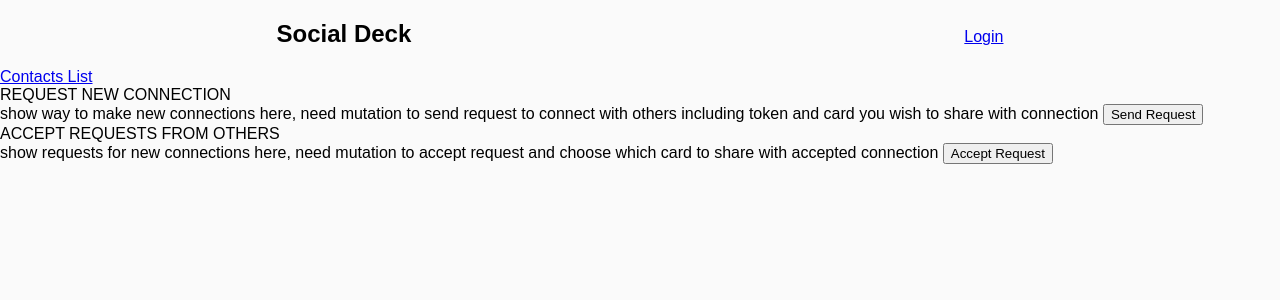
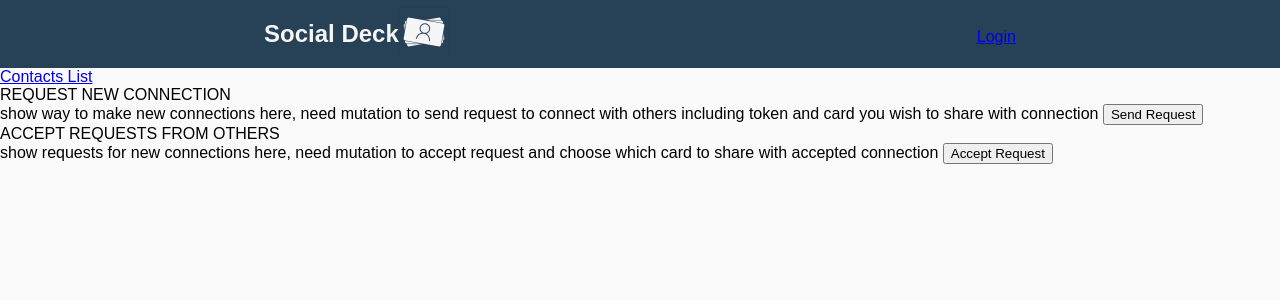
Before and after one commit to SocialDeck/socialdeck-frontend, a React (Create React App) app in the folder socialdeck-fe-app/: page /contacts/connections in a window 1280 px wide. Shown: the top 300 px of the page. Built offline with nearby package versions, Linux system fonts and the light colour scheme.

Commit message:
initial styling to nav bar

```diff
--- a/socialdeck-fe-app/src/App.css
+++ b/socialdeck-fe-app/src/App.css
@@ -9,7 +9,26 @@ body {
   flex-wrap: wrap;
   justify-content: space-around;
   align-items: baseline;
+  background-color: #274156;
+  color: #F5F5F5;
 }
+
+.navLinks {
+  color: #F5F5F5;
+  text-decoration: none;
+}
+
+.topRow {
+  display: flex;
+}
+
+.topLogo {
+  margin-top: 7px;
+  max-width: 50px;
+  max-height: 50px;
+}
+
+
 
 .loginForm {
   display: flex;
@@ -37,11 +56,6 @@ border: 1px solid black;
    padding: 1vh;
    border: 1px solid black;
    text-align: center;
- }
-
- .contacts-nav {
-   display: flex;
-   justify-content: space-around;
  }
 
  .contactsLinks {
--- a/socialdeck-fe-app/src/Home.js
+++ b/socialdeck-fe-app/src/Home.js
@@ -1,5 +1,6 @@
 import React, { Component } from 'react'
 import { Link } from '@reach/router'
+import logo from './socialdecklogo.png'
 
 class Home extends Component {
   render () {
@@ -9,13 +10,14 @@ class Home extends Component {
         <nav className='navigation'>
           <div className='topRow'>
             <h1>Social Deck</h1>
+            <img className='topLogo' src={logo} />
           </div>
 
           { !token && <Link to='/login'>Login</Link>}
           {token && <React.Fragment>
-            <Link to='/contacts/connections'>Connections</Link>
-            <Link to='/my-cards'>My Cards</Link>
-            <Link to='/contacts/new-contact'>New Contact</Link>
+            <Link className='navLinks'to='/contacts/connections'>Connections</Link>
+            <Link className='navLinks'to='/my-cards'>My Cards</Link>
+            <Link className='navLinks'to='/contacts/new-contact'>New Contact</Link>
             <a className='logOutButton'onClick={() => this.props.logOut()}>Log Out</a>
           </React.Fragment>}
         </nav>
```
Also changed, not shown: socialdeck-fe-app/src/socialdecklogo.png (added).
